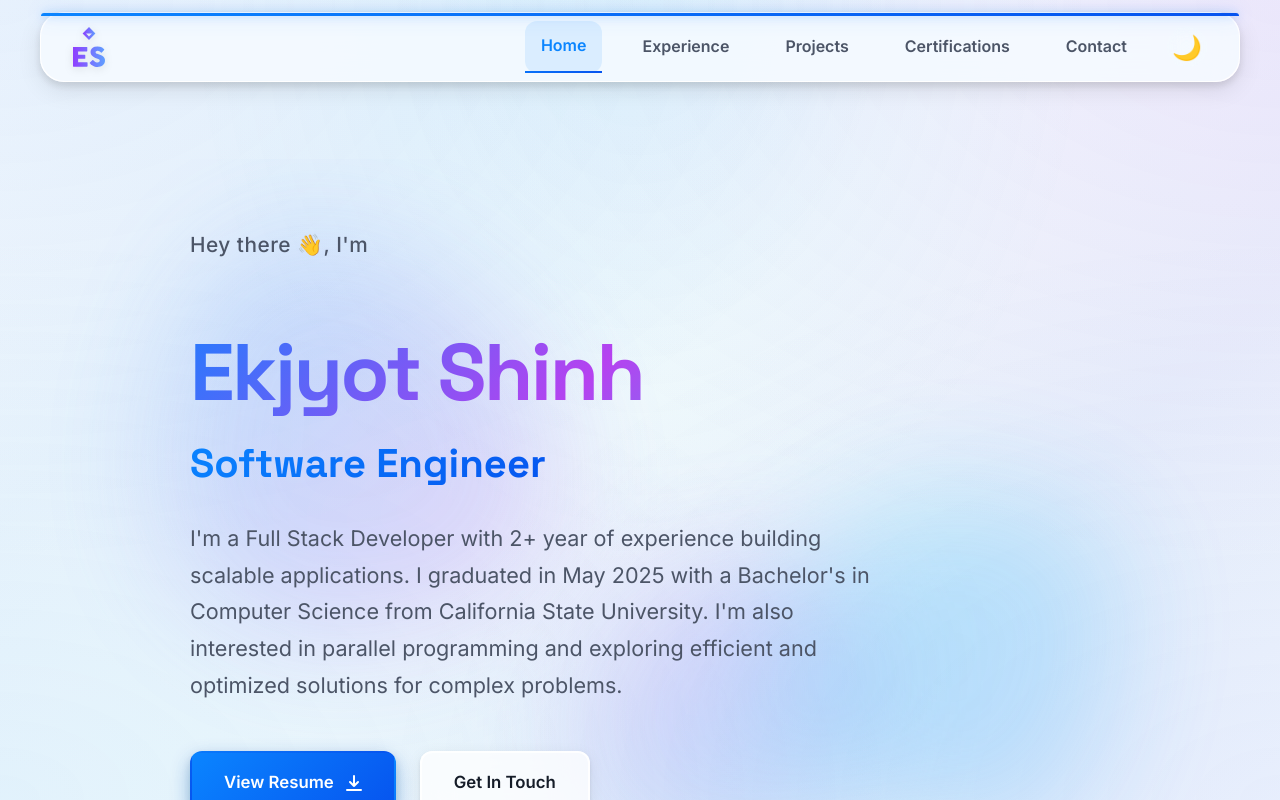
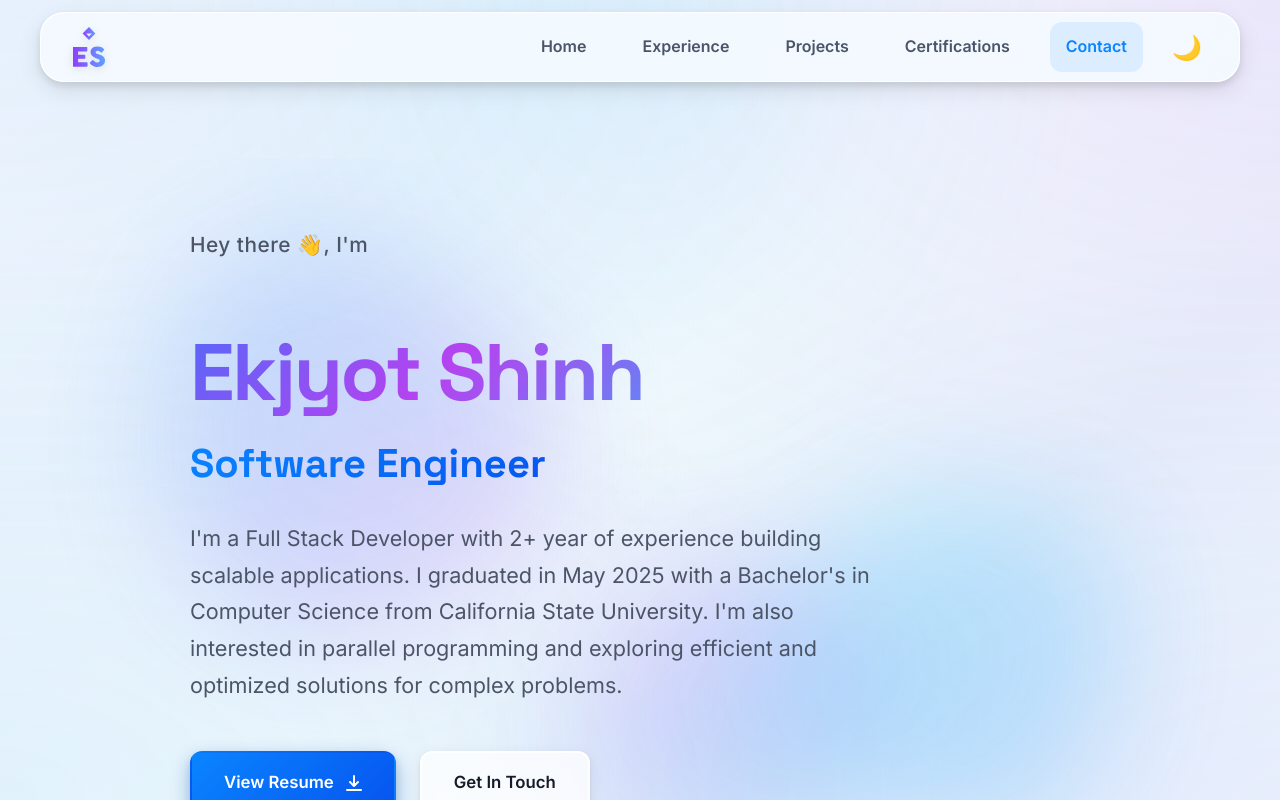
Before and after one commit to ekjyotshinh/portfolio, a React (Vite) app: page / in a window 1280 px wide. Shown: the top 800 px of the page. Built offline with nearby package versions, Linux system fonts and the light colour scheme.

Commit message:
UI updates to the nav bar

```diff
--- a/src/components/Layout/SectionContainer.css
+++ b/src/components/Layout/SectionContainer.css
@@ -20,9 +20,3 @@
   margin: 0 auto;
   width: 100%;
 }
-
-/* Optimize rendering of off-screen sections (exclude hero section to avoid above-the-fold paint overhead) */
-.section:not(#home) {
-  content-visibility: auto;
-  contain-intrinsic-size: auto 600px;
-}
--- a/src/components/Navbar/Navbar.css
+++ b/src/components/Navbar/Navbar.css
@@ -16,6 +16,7 @@
   border-bottom: 1px solid var(--glass-border);
   box-shadow: var(--shadow-lg);
   transition: all var(--duration-normal) var(--ease-smooth);
+  overflow: hidden;
 
   /* Floating pill style */
   margin: 12px 16px 0;
@@ -44,12 +45,10 @@
   top: 0;
   left: 0;
   right: 0;
-  height: 3px;
+  height: 2px;
   background: var(--gradient-primary);
   transform-origin: 0%;
   z-index: 10;
-  box-shadow: var(--shadow-glow-sm);
-  border-radius: var(--radius-xl) var(--radius-xl) 0 0;
 }
 
 /* ═══════════════════════════════════════════
@@ -140,13 +139,6 @@
   color: var(--accent-primary);
   background: var(--tech-bg);
   border-radius: var(--radius-md);
-  border-bottom: 2px solid transparent;
-  border-image: var(--gradient-primary) 1;
-  border-image-slice: 1;
-  /* Clip the border-image to only show at the bottom */
-  border-top: none;
-  border-left: none;
-  border-right: none;
   transition: background var(--duration-normal) var(--ease-smooth),
               color var(--duration-normal) var(--ease-smooth);
 }
@@ -327,10 +319,7 @@
     opacity: 1;
   }
 
-  /* Reset active link border-image in mobile drawer for cleaner look */
   .nav-links-mobile.open li a.active {
-    border-bottom: 2px solid var(--accent-primary);
-    border-image: none;
     color: var(--accent-primary);
     background: var(--tech-bg);
   }
@@ -393,9 +382,7 @@ body.dark-mode .navbar {
   box-shadow: var(--shadow-lg), 0 0 0 1px rgba(255, 255, 255, 0.05);
 }
 
-body.dark-mode .scroll-progress {
-  box-shadow: var(--shadow-glow-sm);
-}
+
 
 body.dark-mode .overlay {
   background: rgba(0, 0, 0, 0.7);
--- a/src/components/Navbar/Navbar.jsx
+++ b/src/components/Navbar/Navbar.jsx
@@ -7,33 +7,54 @@ import { motion, useScroll, useTransform } from "framer-motion";
 function Navbar({ theme, toggleTheme }) {
   const [isOpen, setIsOpen] = useState(false);
   const [activeSection, setActiveSection] = useState("home");
-  const { scrollYProgress } = useScroll();
-  const clampedScrollY = useTransform(scrollYProgress, [0, 1], [0, 1]);
+  const { scrollY, scrollYProgress } = useScroll();
+  const clampedScrollY = useTransform(() => {
+    if (scrollY.get() === 0) return 0;
+    return scrollYProgress.get();
+  });
 
   const toggleMenu = () => setIsOpen(!isOpen);
 
   useEffect(() => {
-    const sections = ["home", "experience", "projects", "certifications", "contact"];
-    const observerOptions = {
-      root: null,
-      rootMargin: "-45% 0px -45% 0px", // Trigger when section occupies the viewport middle
-      threshold: 0,
+    const handleScroll = () => {
+      const sections = ["home", "experience", "projects", "certifications", "contact"];
+
+      // 1. Bottom of the page fallback (forces active contact link)
+      if (window.innerHeight + window.scrollY >= document.documentElement.scrollHeight - 60) {
+        setActiveSection("contact");
+        return;
+      }
+
+      // 2. Top of the page fallback (forces active home link)
+      if (window.scrollY < 80) {
+        setActiveSection("home");
+        return;
+      }
+
+      // 3. Dynamic scroll position tracking
+      const scrollPosition = window.scrollY + window.innerHeight * 0.45; // target the middle area of viewport
+      for (const id of sections) {
+        const el = document.getElementById(id);
+        if (el) {
+          const top = el.offsetTop;
+          const height = el.offsetHeight;
+          if (scrollPosition >= top && scrollPosition < top + height) {
+            setActiveSection(id);
+            break;
+          }
+        }
+      }
     };
 
-    const observer = new IntersectionObserver((entries) => {
-      entries.forEach((entry) => {
-        if (entry.isIntersecting) {
-          setActiveSection(entry.target.id);
-        }
-      });
-    }, observerOptions);
+    window.addEventListener("scroll", handleScroll, { passive: true });
+    // Run once initially (and after a small delay to allow lazy layouts to finish settling)
+    handleScroll();
+    const timeoutId = setTimeout(handleScroll, 500);
 
-    sections.forEach((id) => {
-      const el = document.getElementById(id);
-      if (el) observer.observe(el);
-    });
-
-    return () => observer.disconnect();
+    return () => {
+      window.removeEventListener("scroll", handleScroll);
+      clearTimeout(timeoutId);
+    };
   }, []);
 
   useEffect(() => {
```
